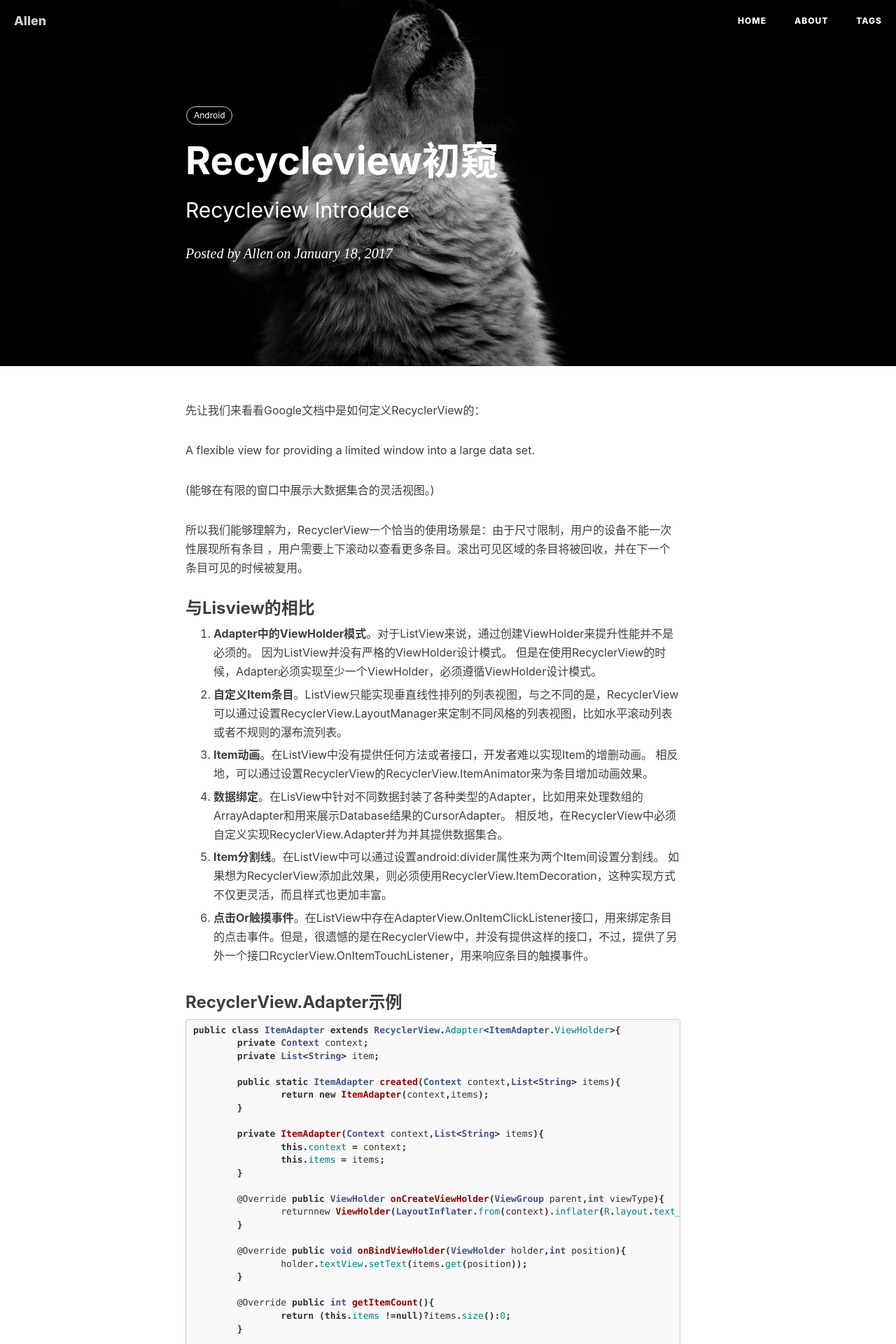
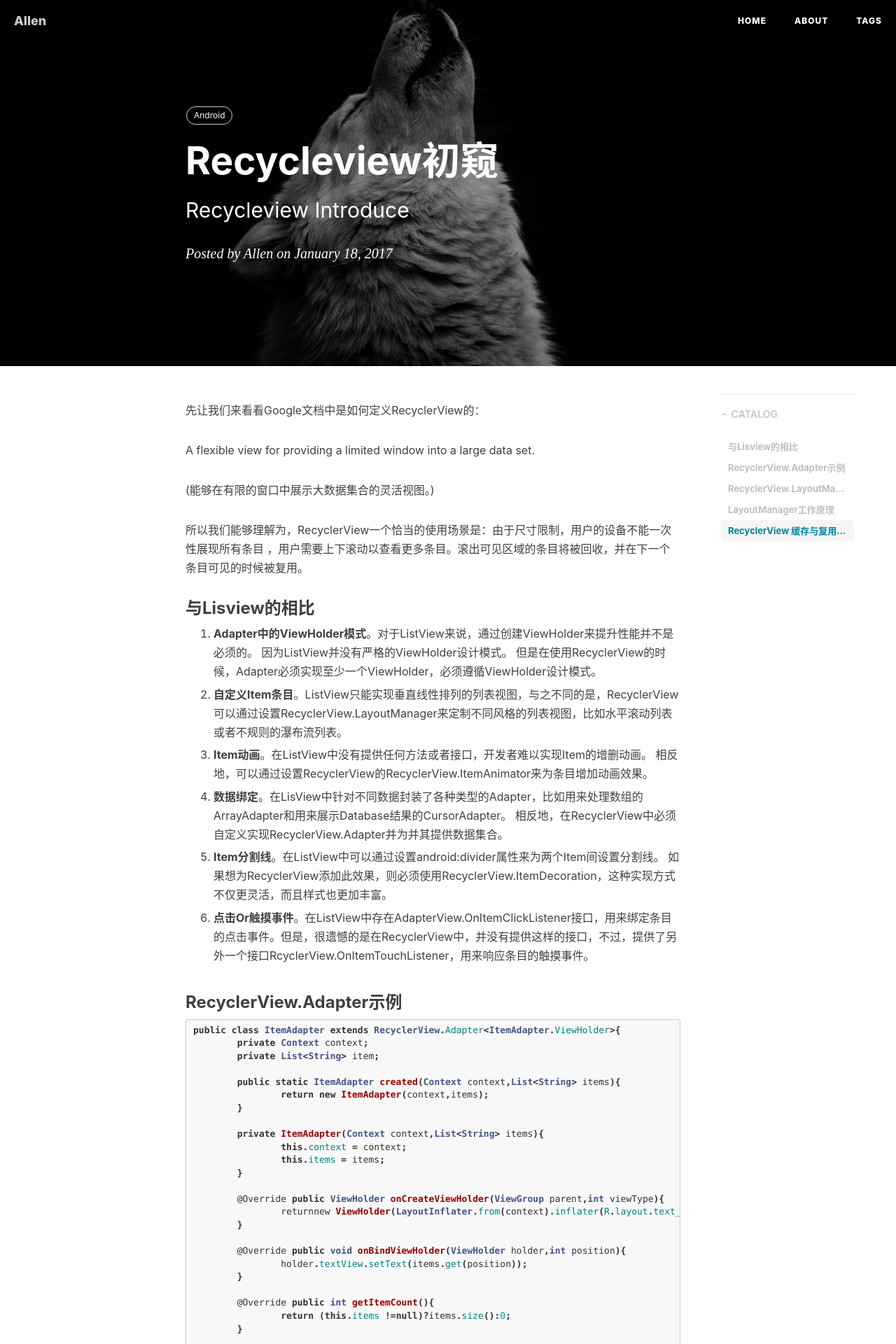
Before and after one commit to princebb/princebb.github.io, a Jekyll site: the page built from _posts/2017-01-18-recycleview.md, in a window 1280 px wide. Shown: the top 1920 px of the page at 70% size. Built offline with Jekyll 4.4.1, drawn with Linux system fonts in a browser that asks for light colours; nearby versions of some CDN libraries; comment, search, counter and statistics services are not loaded; some of the changed lines change nothing that is shown.

Commit message:
add catalog

```diff
--- a/_posts/2017-01-18-recycleview.md
+++ b/_posts/2017-01-18-recycleview.md
@@ -5,6 +5,8 @@ subtitle:   "Recycleview Introduce"
 date:       2017-01-18
 author:     "Allen"
 header-img: "img/code-bg.jpg"
+header-mask: 0.3
+catalog:    true
 tags:
     - Android
 ---
```
